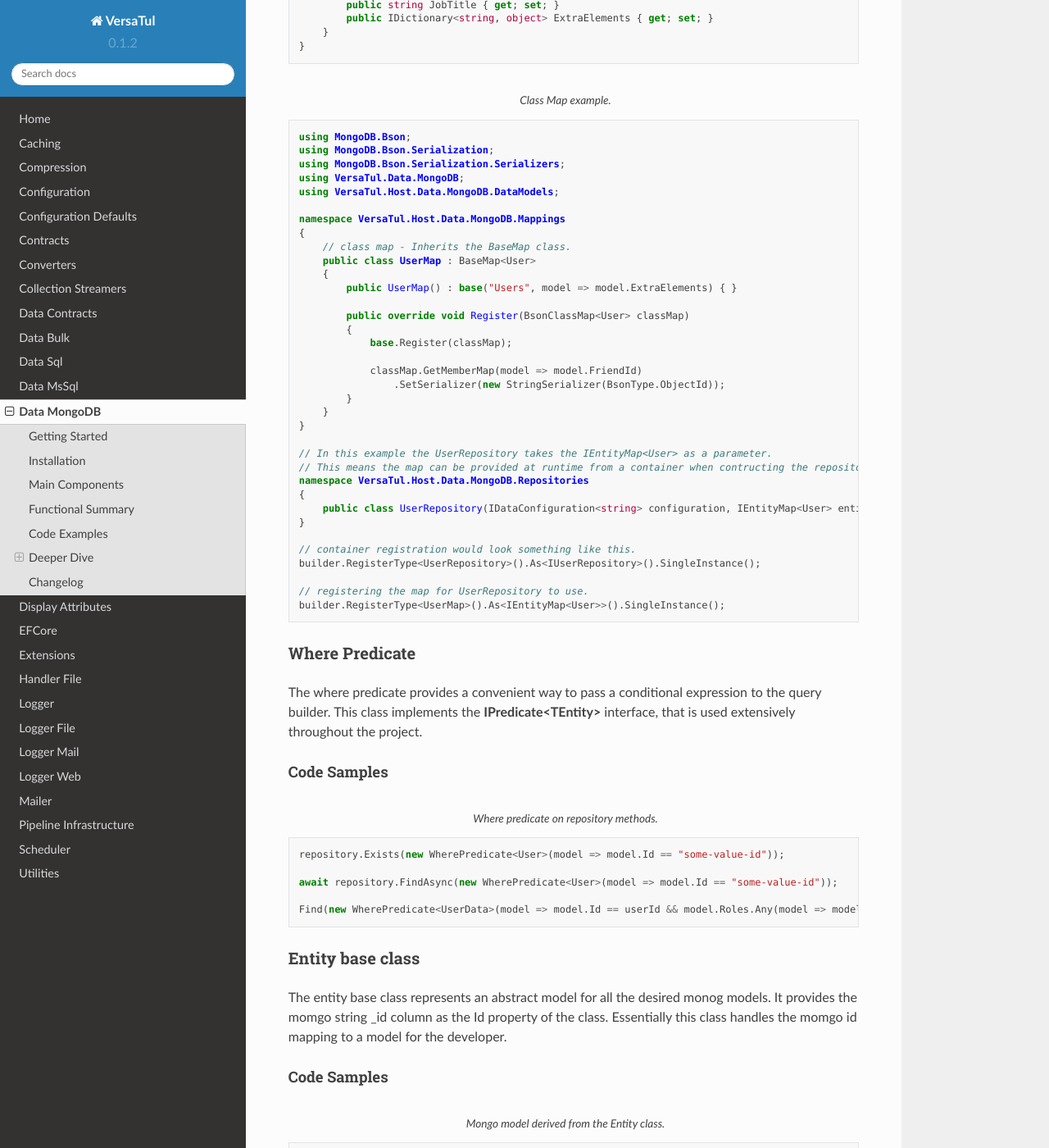
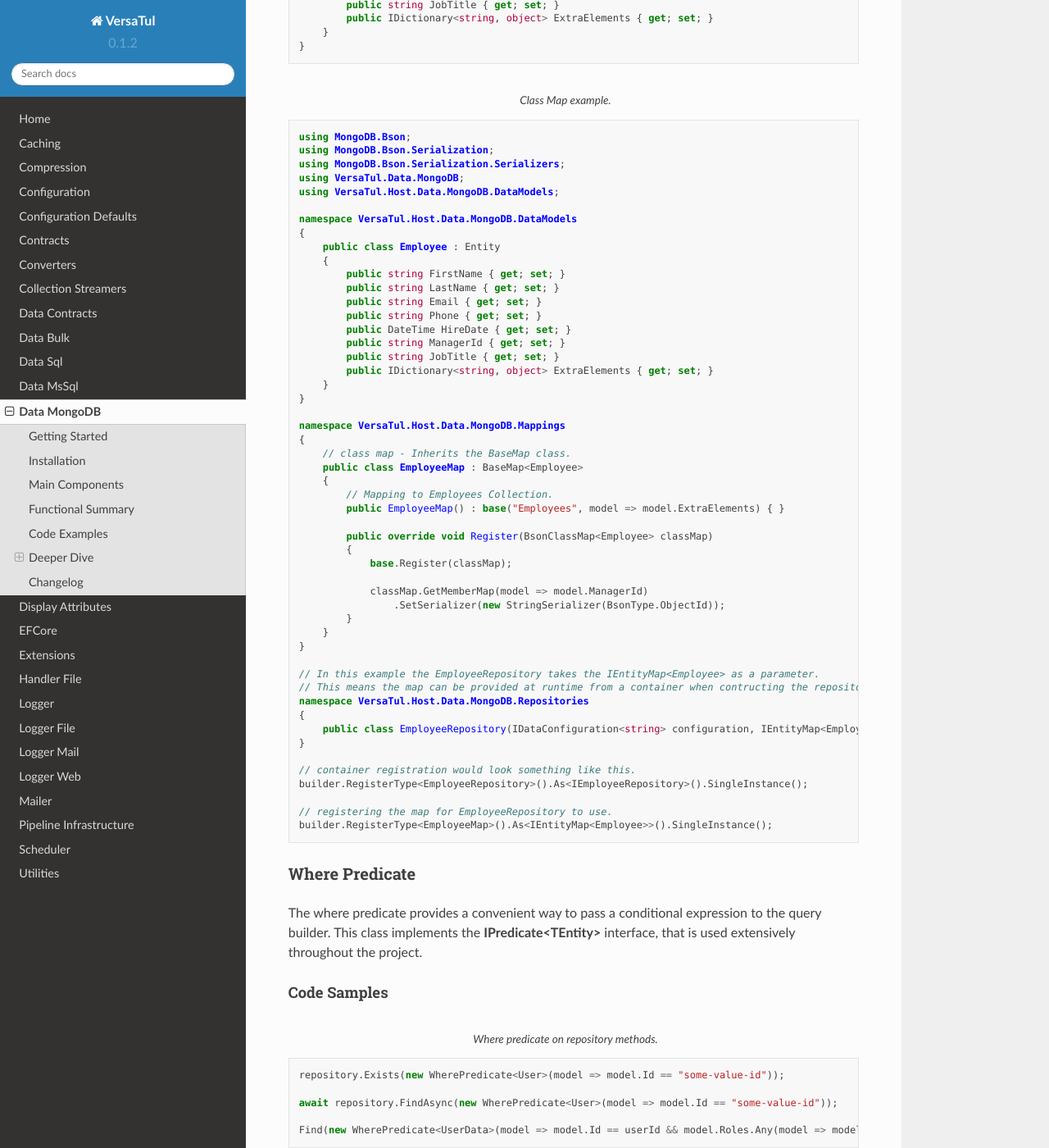
Before and after one commit to BjornWilliams/DocsVersaTul, a Sphinx documentation site: the page built from docs/source/mongodb.rst, in a window 1280 px wide and 1400 px high, scrolled down 8714 px. Shown: the whole window at 82% size. Built offline with Sphinx 7.4.7 and the Read the Docs theme 2.0.0, drawn with Linux system fonts in a browser that asks for light colours.

Commit message:
Update mongodb.rst

```diff
--- a/docs/source/mongodb.rst
+++ b/docs/source/mongodb.rst
@@ -446,7 +446,7 @@ Code Samples
             public string Email { get; set; }
             public string Phone { get; set; }
             public DateTime HireDate { get; set; }
-            public int? ManagerId { get; set; }
+            public string ManagerId { get; set; }
             public string JobTitle { get; set; }
             public IDictionary<string, object> ExtraElements { get; set; }
         }
@@ -461,35 +461,51 @@ Code Samples
     using VersaTul.Data.MongoDB;
     using VersaTul.Host.Data.MongoDB.DataModels;
 
+    namespace VersaTul.Host.Data.MongoDB.DataModels
+    {
+        public class Employee : Entity
+        {
+            public string FirstName { get; set; }
+            public string LastName { get; set; }
+            public string Email { get; set; }
+            public string Phone { get; set; }
+            public DateTime HireDate { get; set; }
+            public string ManagerId { get; set; }
+            public string JobTitle { get; set; }
+            public IDictionary<string, object> ExtraElements { get; set; }
+        }
+    }
+
     namespace VersaTul.Host.Data.MongoDB.Mappings
     {
         // class map - Inherits the BaseMap class.
-        public class UserMap : BaseMap<User>
+        public class EmployeeMap : BaseMap<Employee>
         {
-            public UserMap() : base("Users", model => model.ExtraElements) { }
+            // Mapping to Employees Collection.
+            public EmployeeMap() : base("Employees", model => model.ExtraElements) { }
 
-            public override void Register(BsonClassMap<User> classMap)
+            public override void Register(BsonClassMap<Employee> classMap)
             {
                 base.Register(classMap);
 
-                classMap.GetMemberMap(model => model.FriendId)
+                classMap.GetMemberMap(model => model.ManagerId)
                     .SetSerializer(new StringSerializer(BsonType.ObjectId));
             }
         }
     }
 
-    // In this example the UserRepository takes the IEntityMap<User> as a parameter.
+    // In this example the EmployeeRepository takes the IEntityMap<Employee> as a parameter.
     // This means the map can be provided at runtime from a container when contructing the repository.
     namespace VersaTul.Host.Data.MongoDB.Repositories
     {
-        public class UserRepository(IDataConfiguration<string> configuration, IEntityMap<User> entityMap) : BaseRepository<User, IEntityMap<User>>(configuration, entityMap), IUserRepository { }
+        public class EmployeeRepository(IDataConfiguration<string> configuration, IEntityMap<Employee> entityMap) : BaseRepository<Employee, IEntityMap<Employee>>(configuration, entityMap), IEmployeeRepository { }
     }
 
     // container registration would look something like this.
-    builder.RegisterType<UserRepository>().As<IUserRepository>().SingleInstance();
+    builder.RegisterType<EmployeeRepository>().As<IEmployeeRepository>().SingleInstance();
 
-    // registering the map for UserRepository to use.
-    builder.RegisterType<UserMap>().As<IEntityMap<User>>().SingleInstance();
+    // registering the map for EmployeeRepository to use.
+    builder.RegisterType<EmployeeMap>().As<IEntityMap<Employee>>().SingleInstance();
 
 Where Predicate
 ^^^^^^^^^^^^^^^^^^^^^^
```
